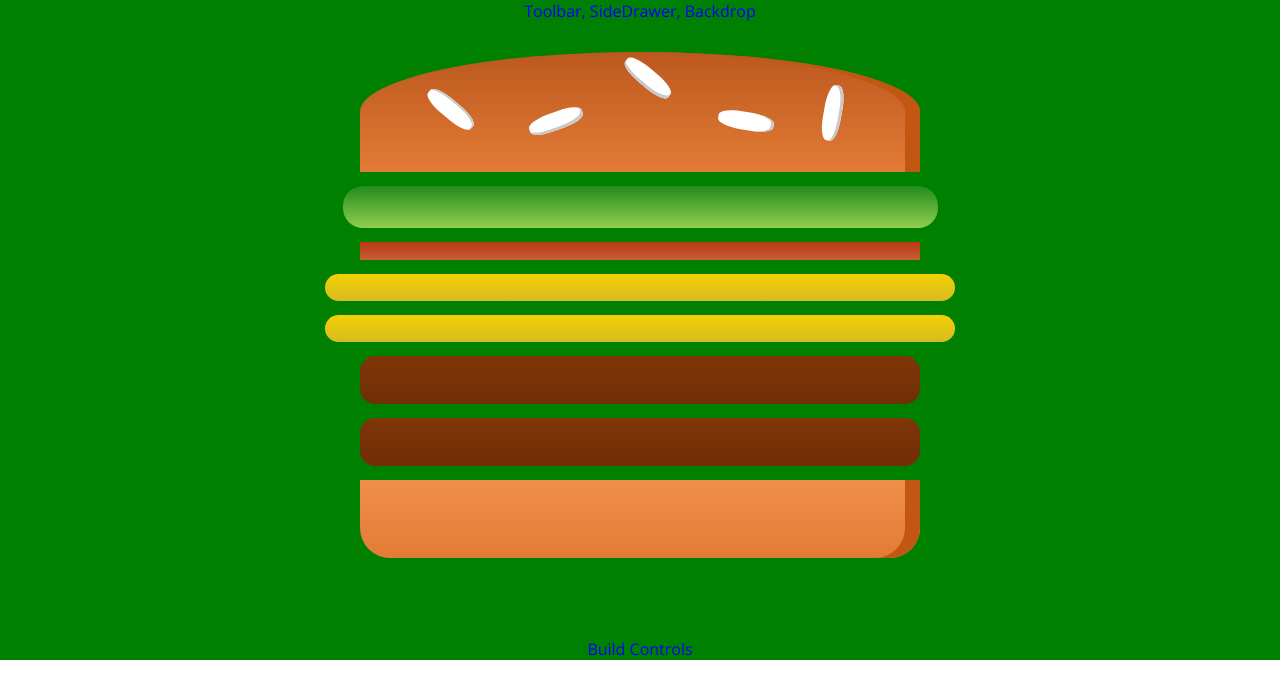
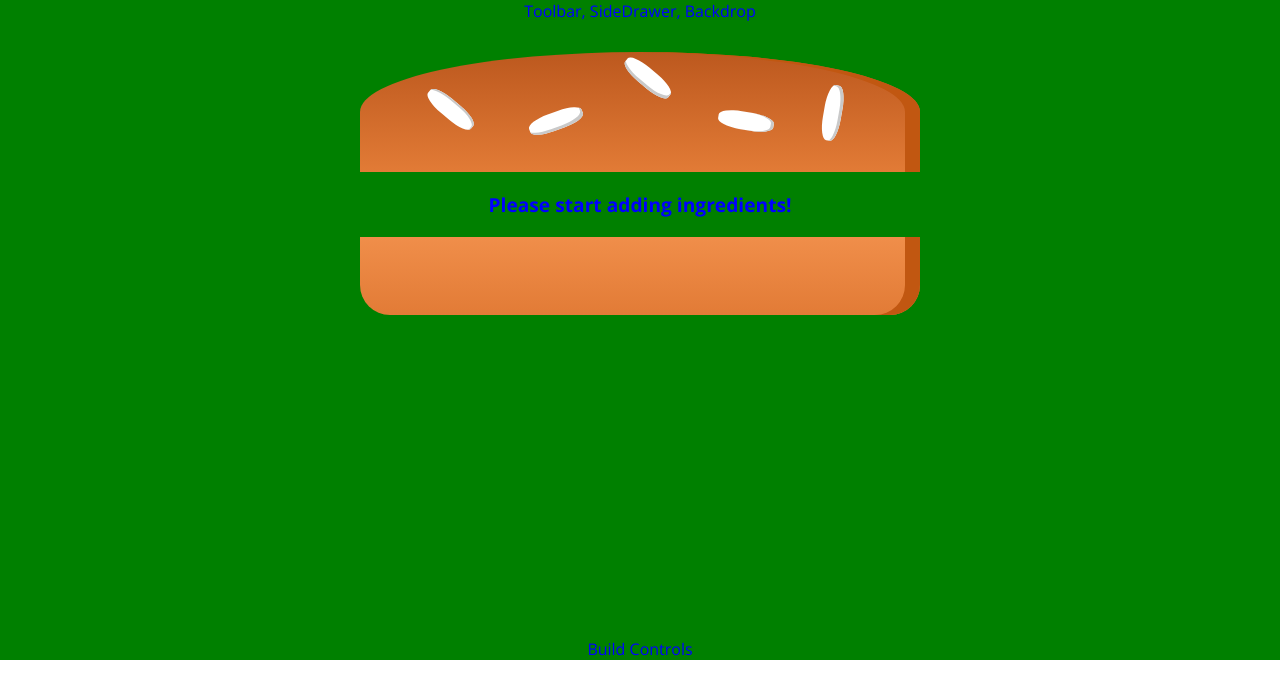
Before and after one commit to Q-Win/burger_time, a React app: page / in a window 1280 px wide. Shown: the top 698 px of the page. Built offline with nearby package versions, Linux system fonts and the light colour scheme.

Commit message:
add dynmaic calculating of ingredient sum

```diff
--- a/src/components/Burger/Burger.js
+++ b/src/components/Burger/Burger.js
@@ -1,14 +1,22 @@
 import React from 'react';
+
 import classes from './Burger.css';
 import BurgerIngredient from './BurgerIngredient/BurgerIngredient';
 
 const burger = ( props ) => {
-  const transformedIngredients = Object.keys( props.ingredients ).map( igKey =>{
-      return [...Array( props.ingredients[igKey] )].map( (_, i) => {
+    let transformedIngredients = Object.keys( props.ingredients )
+        .map( igKey => {
+            return [...Array( props.ingredients[igKey] )].map( ( _, i ) => {
                 return <BurgerIngredient key={igKey + i} type={igKey} />;
             } );
-  } );
-  return(
+        } )
+        .reduce((arr, el) => {
+            return arr.concat(el)
+        }, []);
+    if (transformedIngredients.length === 0) {
+        transformedIngredients = <p>Please start adding ingredients!</p>;
+    }
+    return (
         <div className={classes.Burger}>
             <BurgerIngredient type="bread-top" />
             {transformedIngredients}
--- a/src/containers/BurgerBuilder/BurgerBuilder.js
+++ b/src/containers/BurgerBuilder/BurgerBuilder.js
@@ -6,10 +6,10 @@
 class BurgerBuilder extends Component {
   state = {
     ingredients: {
-      salad: 1,
-      bacon: 1,
-      cheese: 2,
-      meat: 2
+      salad: 0,
+      bacon: 0,
+      cheese: 0,
+      meat: 0
     }
   }
 
```
Lines whose indentation alone changed are shown as unchanged.
